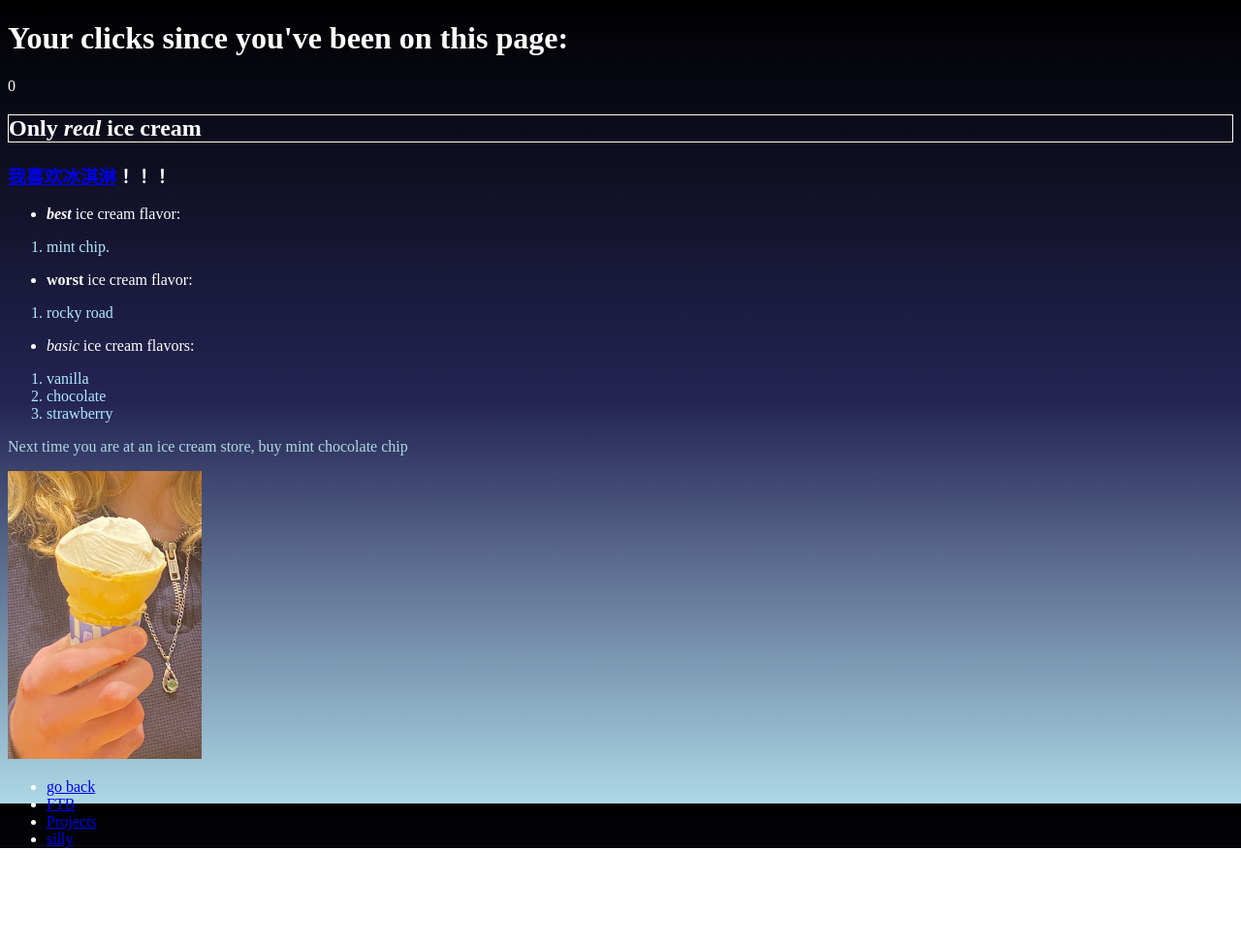
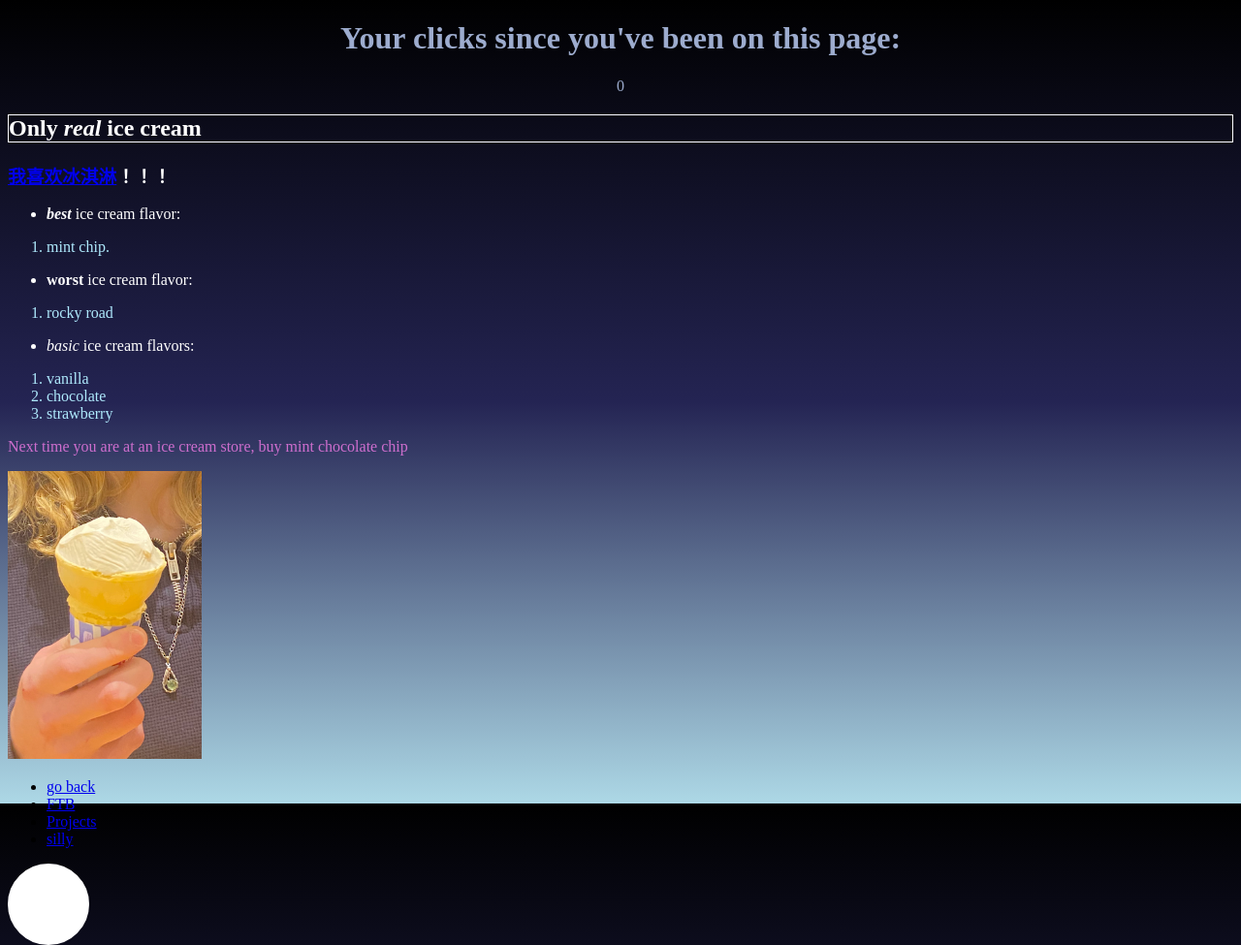
Before and after one commit to maggie-chang/maggie-chang.github.io, a plain HTML site: page sillyicecreamclicks.html in a window 1280 px wide. Shown: the whole page at 97% size. Before the commit the page ends 875 px from the top, so only its background shows below. Drawn offline with Linux system fonts and the light colour scheme.

Commit message:
sillyicecreamclicks and some css

```diff
--- a/scripts/silly-icecream-clicks.js
+++ b/scripts/sillyicecreamclicks.js
@@ -6,7 +6,7 @@ sillyBody.addEventListener("click", function(){
     numClicks++;
     console.log(numClicks)
     clickedtimes.innerText = numClicks;
-    if (numClicks == 10000){
+    if (numClicks == 204){
         clickedtimes.innerText = "too many clicks";
         window.location.assign("/");
     }
--- a/silly-icecream-clicks.html
+++ b/sillyicecreamclicks.html
@@ -10,8 +10,8 @@
 
 <body>
     <h1 class = "important">Your clicks since you've been on this page:</h1>
-    <div class = "clickedtimes"> 0 </div>
-    <h2 id = "veryimportant">Only <em>real</em> ice cream</h2>
+    <div class = "clickedtimes important"> 0 </div>
+    <h2 class = "veryimportant">Only <em>real</em> ice cream</h2>
     <h3 class = "sillyicecream"><a
             href = "https://translate.google.com/?sl=auto&tl=en&text=%E6%88%91%E5%96%9C%E6%AC%A2%E5%86%B0%E6%B7%87%E6%B7%8B&op=translate">我喜欢冰淇淋</a>！！！
     </h3>
@@ -35,14 +35,14 @@
         <li class="yay">chocolate</li>
         <li class="yay">strawberry</li>
     </ol>
-    <p id="life-lessons">Next time you are at an ice cream store, buy mint chocolate chip</p>
+    <p id="lifelessons">Next time you are at an ice cream store, buy mint chocolate chip</p>
 
     <img src="images/icecream.png" alt="An image of Lillian holding vanilla ice cream in a cone with her right hand."
         style="width: 200px; height: auto;">
 
     <!--<script src="scripts/icecream.js"></script>
     <script src="scripts/rainbow.js"></script> -->
-    <script src="scripts/silly-icecream-clicks.js"></script>
+    <script src="scripts/sillyicecreamclicks.js"></script>
 
     <div class="navi-menu">
         <nav>
@@ -50,11 +50,13 @@
             <li><a href="/index.html">go back</a></li>
             <li><a href="/FTB.html">FTB</a></li>
             <li><a href="/portfolio.html">Projects</a></li>
-            <li><a href="/silly-icecream-clicks.html">silly</a></li>
+            <li><a href="/sillyicecreamclicks.html">silly</a></li>
           </ul>
         </nav>
       </div>
 
+    <div class="bigcircle important"></div>
+
 </body>
 
 </html>
--- a/styles/icecream.css
+++ b/styles/icecream.css
@@ -2,20 +2,32 @@
     cursor: url("../images/smalldot.png"), grab;
 }
 
-h1{
-    color: white;
+.important{
+    color: rgb(157, 172, 206);
+    display: flex;
+    justify-content: center;
+    align-items: flex-start;
 }
 
-div{
+.bigcircle{
+    width: 50px;
+    height: 50px;
+    border: 2px solid white;
+    padding: 15px;
+    border-radius: 50%;
+    background-color: rgb(255, 255, 255);
+}
+
+.clickedtimes div{
     color:white
 }
 
 p {
-    color: purple;
+    color: rgb(206, 110, 206);
 }
 
 
-#veryimportant {
+.veryimportant {
     color: white;
     border: 1px white solid;
 }
```
Also changed, not shown: index.html (+1 -1 lines), portfolio.html (+1 -1 lines).
